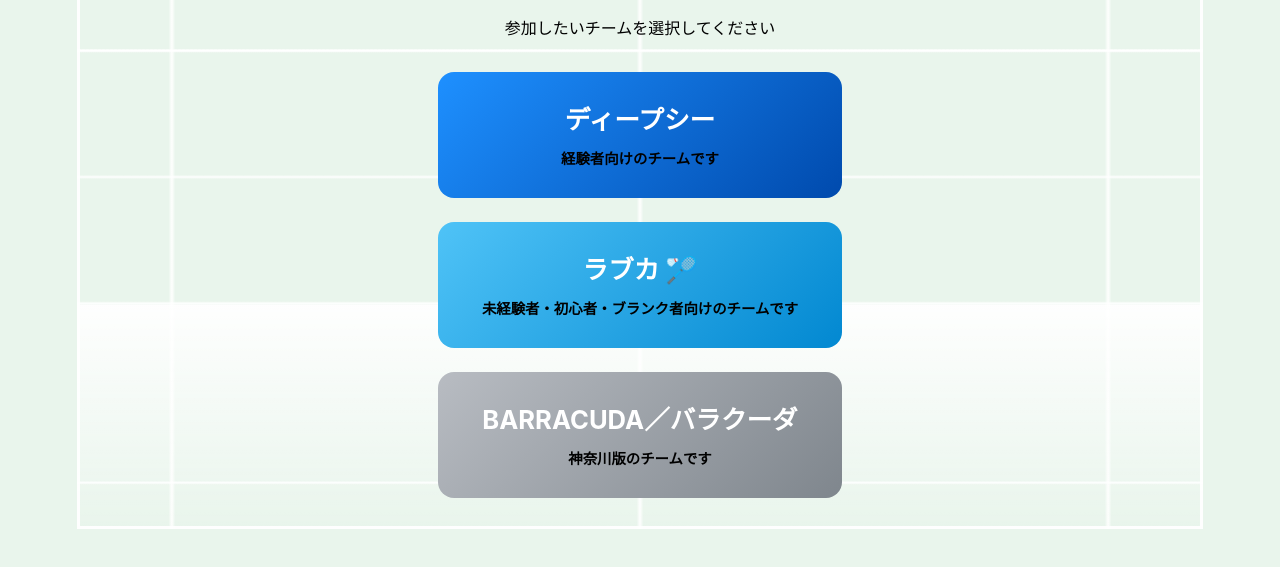
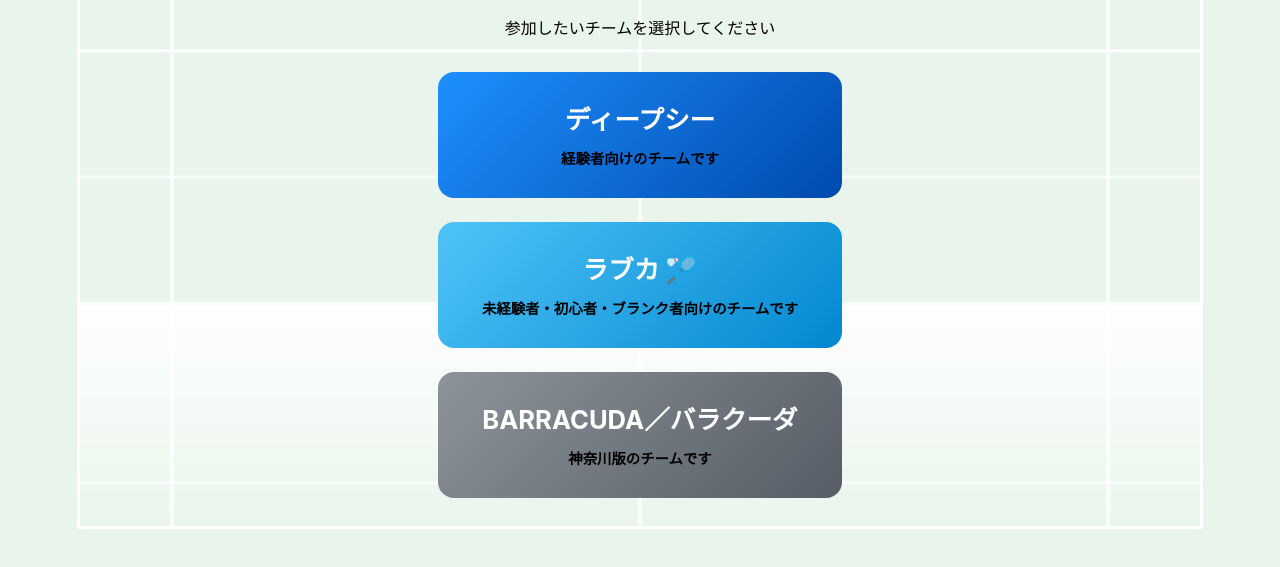
Before and after one commit to DeepSea-badminton/DeepSea-Badminton-Official, a plain HTML site: page index.html in a window 1280 px wide. Shown: the part 223-790 px from the top of the page. Drawn offline with Linux system fonts and the light colour scheme.

Commit message:
style.css を更新

```diff
--- a/css/style.css
+++ b/css/style.css
@@ -232,7 +232,7 @@ li {
 }
 
 .btn.barracuda {
-  background: linear-gradient(135deg, #b8bcc2, #7f868d);
+  background: linear-gradient(135deg, #8d939a, #565d66);
 }
 
 .btn-sub {
```
